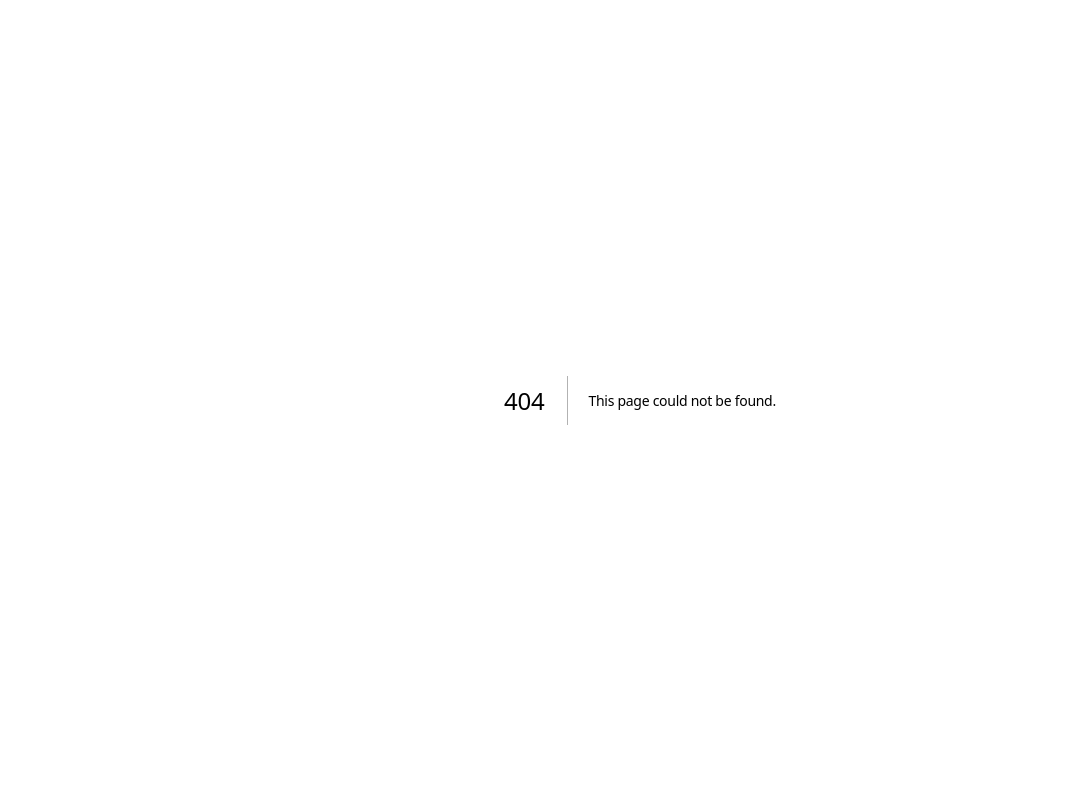
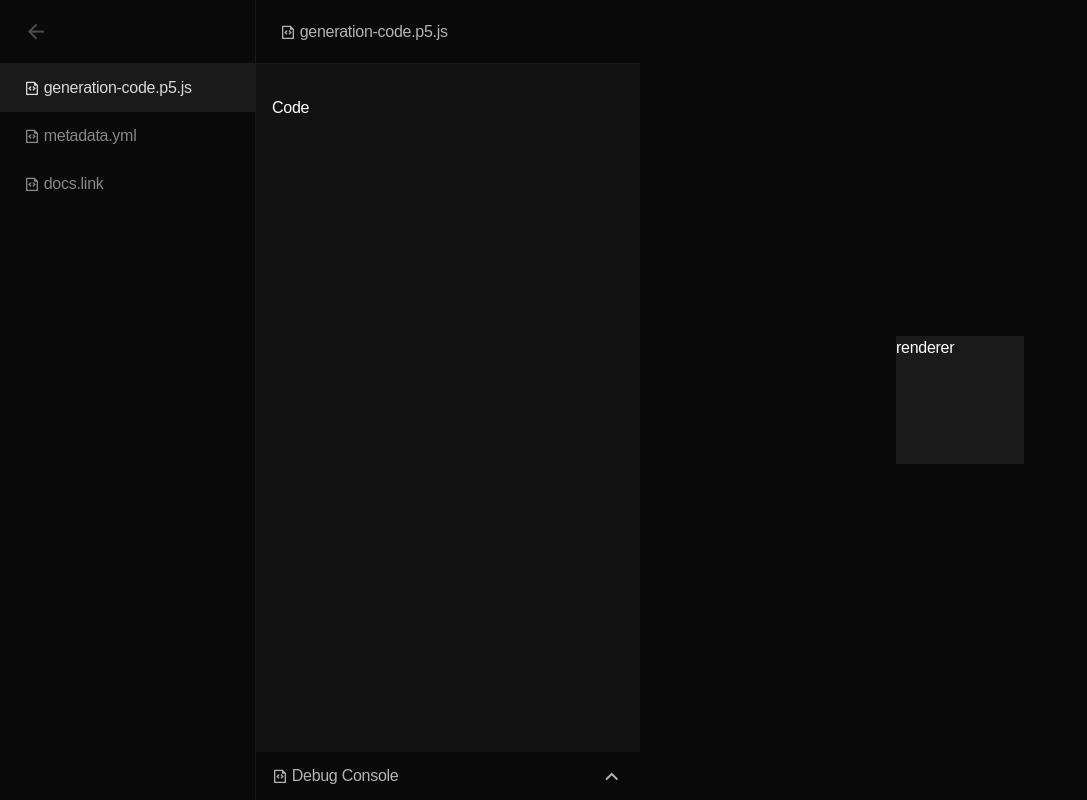
Before and after one commit to genartzcom/web-app, a Next.js app: page /create/editor in a window 1280 px wide. Before the commit this address had no page. Shown: the whole page, without its empty margins (0-1087 px from the left). Built offline with nearby package versions, Linux system fonts and the light colour scheme; a web font is replaced by a local one.

Commit message:
add: Editor component

```diff
--- /dev/null
+++ b/src/app/create/editor/page.tsx
@@ -0,0 +1,13 @@
+import Editor from '@/components/editor';
+import Renderer from '@/components/editor/Renderer';
+
+export default function EditorPage() {
+  return (
+    <div className={'flex h-screen min-h-fit w-full'}>
+      <Editor />
+      <div className={'flex h-full w-full items-center justify-center gap-5'}>
+        <Renderer />
+      </div>
+    </div>
+  );
+}
--- /dev/null
+++ b/src/components/editor/Console.tsx
@@ -0,0 +1,27 @@
+'use client';
+import { useState } from 'react';
+import { motion } from 'framer-motion';
+
+const Console = () => {
+  const [isOpen, setIsOpen] = useState(false);
+
+  return (
+    <motion.div
+      className="absolute bottom-0 w-full bg-neutral-800 text-white"
+      initial={{ y: 256 }}
+      animate={{ y: isOpen ? 0 : 256 }}
+      transition={{ ease: 'easeInOut', duration: 0.4 }}
+    >
+      <div className="flex h-12 items-center gap-1 px-4 font-medium text-neutral-300">
+        <i className="ri-file-code-line" />
+        <p>Debug Console</p>
+        <button onClick={() => setIsOpen(!isOpen)} className="ml-auto flex cursor-pointer items-center justify-center text-[24px]">
+          <i className={`ri-arrow-down-s-line transition ${isOpen ? '' : 'rotate-180'}`} />
+        </button>
+      </div>
+      <div className={'h-64 w-full bg-neutral-900'}></div>
+    </motion.div>
+  );
+};
+
+export default Console;
--- /dev/null
+++ b/src/components/editor/Renderer/index.tsx
@@ -0,0 +1,5 @@
+const Renderer = () => {
+  return <div className={'h-32 w-32 bg-neutral-600'}>renderer</div>;
+};
+
+export default Renderer;
--- /dev/null
+++ b/src/components/editor/index.tsx
@@ -0,0 +1,42 @@
+import Link from 'next/link';
+import Console from './Console';
+
+const Editor = () => {
+  return (
+    <div className="flex h-full w-full overflow-hidden">
+      <div className={'flex w-64 flex-none flex-col border-r border-neutral-600'}>
+        <div className={'flex h-16 w-full items-center border-b border-neutral-600 px-6 text-[24px] text-neutral-400'}>
+          <Link href={''}>
+            <i className={'ri-arrow-left-line'} />
+          </Link>
+        </div>
+        <div className={'flex flex-col'}>
+          <button className={'flex cursor-pointer items-center gap-1 bg-neutral-600 px-6 py-3 font-medium text-neutral-200'}>
+            <i className="ri-file-code-line" />
+            <p>generation-code.p5.js</p>
+          </button>
+          <button className={'flex cursor-pointer items-center gap-1 px-6 py-3 font-medium text-neutral-300/75 transition hover:bg-neutral-700'}>
+            <i className="ri-file-code-line" />
+            <p>metadata.yml</p>
+          </button>
+          <button className={'flex cursor-pointer items-center gap-1 px-6 py-3 font-medium text-neutral-300/75 transition hover:bg-neutral-700'}>
+            <i className="ri-file-code-line" />
+            <p>docs.link</p>
+          </button>
+        </div>
+      </div>
+      <div className={'relative flex w-full flex-col bg-neutral-700'}>
+        <div className={'flex h-16 w-full flex-none items-center gap-4 border-b border-neutral-600 bg-neutral-800 px-6'}>
+          <div className={'flex items-center gap-1 font-medium text-neutral-300'}>
+            <i className="ri-file-code-line" />
+            <p>generation-code.p5.js</p>
+          </div>
+        </div>
+        <div className={'h-full w-full px-4 pt-8'}>Code</div>
+        <Console />
+      </div>
+    </div>
+  );
+};
+
+export default Editor;
```
Also changed, not shown: package.json (+5 -4 lines).
